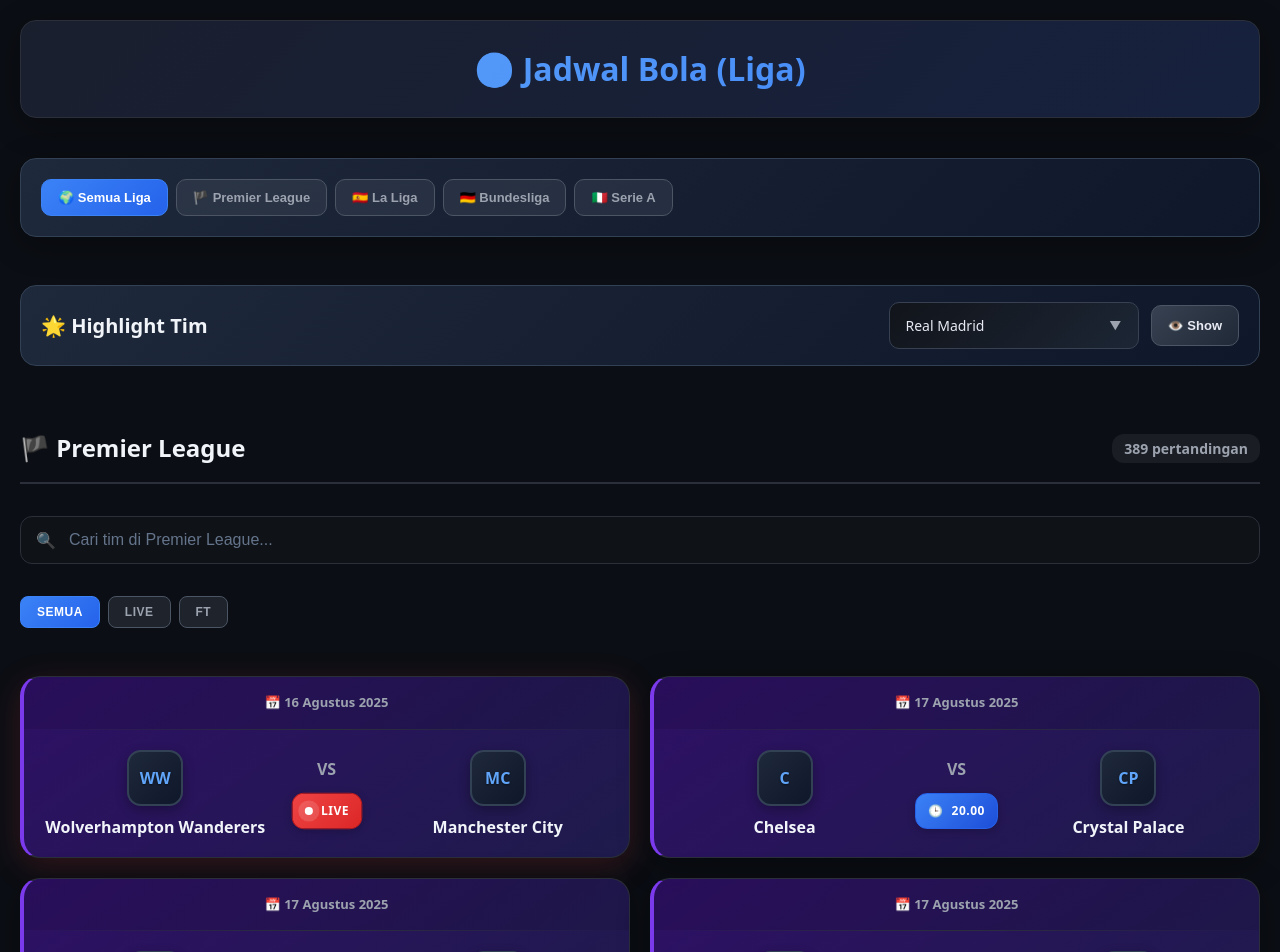
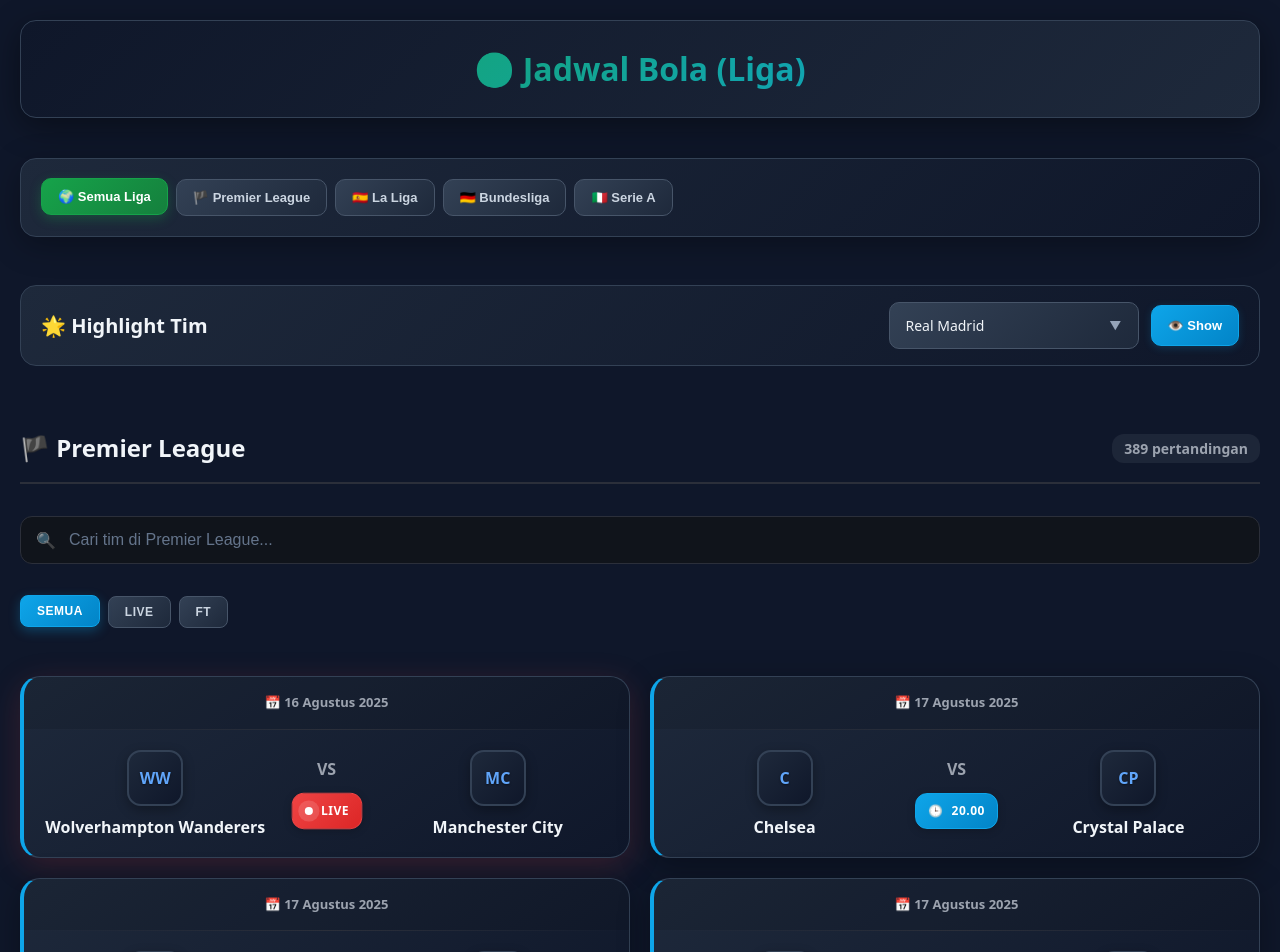
Before and after one commit to arqiarkaan/football-league-schedule, a React (Vite) app: page / in a window 1280 px wide. Shown: the top 952 px of the page. Built offline with nearby package versions, Linux system fonts and the light colour scheme.

Commit message:
refactor: color scheme adjustment

```diff
--- a/src/App.css
+++ b/src/App.css
@@ -1,3 +1,54 @@
+/* Color Scheme Variables */
+:root {
+  /* Primary Colors - Football Green Theme */
+  --primary-green: #16a34a;
+  --primary-green-light: #22c55e;
+  --primary-green-dark: #15803d;
+
+  /* Secondary Colors - Dark Slate */
+  --secondary-slate: #0f172a;
+  --secondary-slate-light: #1e293b;
+  --secondary-slate-lighter: #334155;
+
+  /* Accent Colors */
+  --accent-blue: #0ea5e9;
+  --accent-blue-light: #38bdf8;
+  --accent-blue-dark: #0284c7;
+
+  /* Neutral Scale */
+  --neutral-50: #f8fafc;
+  --neutral-100: #f1f5f9;
+  --neutral-200: #e2e8f0;
+  --neutral-300: #cbd5e1;
+  --neutral-400: #94a3b8;
+  --neutral-500: #64748b;
+  --neutral-600: #475569;
+  --neutral-700: #334155;
+  --neutral-800: #1e293b;
+  --neutral-900: #0f172a;
+
+  /* Status Colors */
+  --status-upcoming: var(--neutral-400);
+  --status-live: #ef4444;
+  --status-finished: var(--neutral-500);
+
+  /* League Colors - Subtle Differentiation */
+  --league-premier: var(--accent-blue);
+  --league-laliga: #f59e0b;
+  --league-bundesliga: #ef4444;
+  --league-seriea: var(--primary-green);
+
+  /* Semantic Colors */
+  --success: var(--primary-green);
+  --warning: #f59e0b;
+  --error: #ef4444;
+
+  /* Text Colors */
+  --text-primary: var(--neutral-100);
+  --text-secondary: var(--neutral-300);
+  --text-muted: var(--neutral-400);
+}
+
 /* Layout */
 #root {
   max-width: 1400px;
@@ -13,11 +64,15 @@
 
 /* Header */
 .topbar {
-  background: linear-gradient(135deg, #1a1f2e 0%, #16213e 100%);
+  background: linear-gradient(
+    135deg,
+    var(--secondary-slate) 0%,
+    var(--secondary-slate-light) 100%
+  );
   border-radius: 16px;
   padding: 24px;
-  border: 1px solid #2b2f3a;
-  box-shadow: 0 8px 32px rgba(0, 0, 0, 0.3);
+  border: 1px solid var(--neutral-700);
+  box-shadow: 0 8px 32px rgba(0, 0, 0, 0.4);
   margin-bottom: 16px;
 }
 
@@ -29,7 +84,11 @@
   margin: 0;
   font-size: 32px;
   font-weight: 800;
-  background: linear-gradient(135deg, #60a5fa 0%, #3b82f6 100%);
+  background: linear-gradient(
+    135deg,
+    var(--primary-green) 0%,
+    var(--accent-blue) 100%
+  );
   -webkit-background-clip: text;
   -webkit-text-fill-color: transparent;
   background-clip: text;
@@ -37,8 +96,12 @@
 
 /* Search and Filter Section */
 .sticky-section {
-  background: linear-gradient(135deg, #1e293b 0%, #0f172a 100%);
-  border: 1px solid #334155;
+  background: linear-gradient(
+    135deg,
+    var(--secondary-slate-light) 0%,
+    var(--secondary-slate) 100%
+  );
+  border: 1px solid var(--neutral-700);
   border-radius: 16px;
   padding: 20px;
   margin-bottom: 24px;
@@ -100,11 +163,15 @@
 }
 
 .league-filter {
-  background: rgba(75, 85, 99, 0.3);
-  border: 1px solid #4b5563;
+  background: linear-gradient(
+    135deg,
+    var(--neutral-700) 0%,
+    var(--neutral-800) 100%
+  );
+  border: 1px solid var(--neutral-600);
   border-radius: 10px;
   padding: 10px 16px;
-  color: #9ca3af;
+  color: var(--text-secondary);
   font-size: 13px;
   font-weight: 600;
   cursor: pointer;
@@ -113,14 +180,26 @@
 }
 
 .league-filter:hover {
-  background: rgba(75, 85, 99, 0.5);
-  border-color: #6b7280;
+  background: linear-gradient(
+    135deg,
+    var(--neutral-600) 0%,
+    var(--neutral-700) 100%
+  );
+  border-color: var(--neutral-500);
+  color: var(--text-primary);
+  transform: translateY(-1px);
 }
 
 .league-filter.active {
-  background: linear-gradient(135deg, #3b82f6 0%, #2563eb 100%);
-  border-color: #3b82f6;
+  background: linear-gradient(
+    135deg,
+    var(--primary-green) 0%,
+    var(--primary-green-dark) 100%
+  );
+  border-color: var(--primary-green);
   color: white;
+  transform: translateY(-1px);
+  box-shadow: 0 4px 12px rgba(22, 163, 74, 0.3);
 }
 
 /* Content Layout */
@@ -172,8 +251,12 @@
 
 /* Match card */
 .card.match {
-  background: linear-gradient(145deg, #1e2332 0%, #151821 100%);
-  border: 1px solid #2b2f3a;
+  background: linear-gradient(
+    145deg,
+    var(--secondary-slate-light) 0%,
+    var(--secondary-slate) 100%
+  );
+  border: 1px solid var(--neutral-700);
   border-radius: 20px;
   padding: 0;
   box-shadow: 0 8px 32px rgba(0, 0, 0, 0.3);
@@ -184,20 +267,21 @@
 .card.match:hover {
   transform: translateY(-4px);
   box-shadow: 0 12px 48px rgba(0, 0, 0, 0.4);
-  border-color: #3b82f6;
+  border-color: var(--primary-green);
 }
 
 .card.match.upcoming {
-  border-left: 4px solid #3b82f6;
+  border-left: 4px solid var(--accent-blue);
 }
 
 .card.match.live {
-  border-left: 4px solid #ef4444;
+  border-left: 4px solid var(--status-live);
   animation: liveGlow 2s ease-in-out infinite alternate;
 }
 
 .card.match.finished {
-  border-left: 4px solid #22c55e;
+  border-left: 4px solid var(--status-finished);
+  opacity: 0.85;
 }
 
 @keyframes liveGlow {
@@ -332,53 +416,73 @@
   text-shadow: 0 1px 2px rgba(0, 0, 0, 0.5);
 }
 
-/* League-specific colors */
+/* League-specific colors - Subtle differentiation */
 .card.match.league-premier-league {
-  border-left-color: #7c3aed;
-  background: linear-gradient(145deg, #2e1065 0%, #1e1b4b 100%);
+  border-left-color: var(--league-premier);
+  background: linear-gradient(
+    145deg,
+    var(--secondary-slate-light) 0%,
+    var(--secondary-slate) 100%
+  );
 }
 
 .card.match.league-premier-league:hover {
-  border-color: #7c3aed;
-  box-shadow: 0 12px 48px rgba(124, 58, 237, 0.2);
+  border-color: var(--league-premier);
+  box-shadow: 0 12px 48px rgba(14, 165, 233, 0.15);
 }
 
 .card.match.league-la-liga {
-  border-left-color: #dc2626;
-  background: linear-gradient(145deg, #7f1d1d 0%, #450a0a 100%);
+  border-left-color: var(--league-laliga);
+  background: linear-gradient(
+    145deg,
+    var(--secondary-slate-light) 0%,
+    var(--secondary-slate) 100%
+  );
 }
 
 .card.match.league-la-liga:hover {
-  border-color: #dc2626;
-  box-shadow: 0 12px 48px rgba(220, 38, 38, 0.2);
+  border-color: var(--league-laliga);
+  box-shadow: 0 12px 48px rgba(245, 158, 11, 0.15);
 }
 
 .card.match.league-bundesliga {
-  border-left-color: #f59e0b;
-  background: linear-gradient(145deg, #78350f 0%, #451a03 100%);
+  border-left-color: var(--league-bundesliga);
+  background: linear-gradient(
+    145deg,
+    var(--secondary-slate-light) 0%,
+    var(--secondary-slate) 100%
+  );
 }
 
 .card.match.league-bundesliga:hover {
-  border-color: #f59e0b;
-  box-shadow: 0 12px 48px rgba(245, 158, 11, 0.2);
+  border-color: var(--league-bundesliga);
+  box-shadow: 0 12px 48px rgba(239, 68, 68, 0.15);
 }
 
 .card.match.league-serie-a {
-  border-left-color: #059669;
-  background: linear-gradient(145deg, #064e3b 0%, #022c22 100%);
+  border-left-color: var(--league-seriea);
+  background: linear-gradient(
+    145deg,
+    var(--secondary-slate-light) 0%,
+    var(--secondary-slate) 100%
+  );
 }
 
 .card.match.league-serie-a:hover {
-  border-color: #059669;
-  box-shadow: 0 12px 48px rgba(5, 150, 105, 0.2);
+  border-color: var(--league-seriea);
+  box-shadow: 0 12px 48px rgba(22, 163, 74, 0.15);
 }
 
 /* Team Highlight Section */
 .team-highlight-section {
-  background: linear-gradient(135deg, #1e293b 0%, #0f172a 100%);
+  background: linear-gradient(
+    135deg,
+    var(--secondary-slate-light) 0%,
+    var(--secondary-slate) 100%
+  );
   border-radius: 16px;
   padding: 20px;
-  border: 1px solid #334155;
+  border: 1px solid var(--neutral-700);
   margin-bottom: 16px;
 }
 
@@ -421,13 +525,13 @@
 .select-trigger {
   background: linear-gradient(
     135deg,
-    rgba(17, 19, 24, 0.9) 0%,
-    rgba(31, 41, 55, 0.8) 100%
+    var(--neutral-700) 0%,
+    var(--neutral-800) 100%
   );
-  border: 1px solid #374151;
+  border: 1px solid var(--neutral-600);
   border-radius: 10px;
   padding: 12px 16px;
-  color: #e8eaf3;
+  color: var(--text-primary);
   font-size: 14px;
   cursor: pointer;
   display: flex;
@@ -437,34 +541,35 @@
 }
 
 .select-trigger:hover {
-  border-color: #4b5563;
+  border-color: var(--neutral-500);
   background: linear-gradient(
     135deg,
-    rgba(31, 41, 55, 0.9) 0%,
-    rgba(55, 65, 81, 0.8) 100%
+    var(--neutral-600) 0%,
+    var(--neutral-700) 100%
   );
+  transform: translateY(-1px);
 }
 
 .select-trigger.focused {
-  border-color: #3b82f6;
-  box-shadow: 0 0 0 2px rgba(59, 130, 246, 0.1);
+  border-color: var(--primary-green);
+  box-shadow: 0 0 0 2px rgba(22, 163, 74, 0.15);
 }
 
 .select-value {
   flex: 1;
   text-align: left;
-  color: #e8eaf3;
+  color: var(--text-primary);
 }
 
 .select-value:empty::before {
   content: attr(data-placeholder);
-  color: #9ca3af;
+  color: var(--text-muted);
 }
 
 .select-arrow {
   margin-left: 8px;
   transition: transform 0.2s ease;
-  color: #9ca3af;
+  color: var(--text-muted);
   font-size: 12px;
 }
 
@@ -477,12 +582,16 @@
   top: 100%;
   left: 0;
   right: 0;
-  background: rgba(17, 19, 24, 0.95);
-  border: 1px solid #374151;
+  background: linear-gradient(
+    135deg,
+    var(--secondary-slate-light) 0%,
+    var(--secondary-slate) 100%
+  );
+  border: 1px solid var(--neutral-600);
   border-radius: 10px;
   margin-top: 4px;
   z-index: 1000;
-  box-shadow: 0 10px 25px rgba(0, 0, 0, 0.3);
+  box-shadow: 0 10px 25px rgba(0, 0, 0, 0.4);
   backdrop-filter: blur(10px);
   max-height: 300px;
   overflow: hidden;
@@ -490,28 +599,32 @@
 
 .select-search {
   padding: 12px;
-  border-bottom: 1px solid #374151;
+  border-bottom: 1px solid var(--neutral-700);
 }
 
 .select-search-input {
   width: 100%;
-  background: rgba(31, 41, 55, 0.8);
-  border: 1px solid #4b5563;
+  background: linear-gradient(
+    135deg,
+    var(--neutral-800) 0%,
+    var(--neutral-900) 100%
+  );
+  border: 1px solid var(--neutral-600);
   border-radius: 8px;
   padding: 10px 12px;
-  color: #e8eaf3;
+  color: var(--text-primary);
   font-size: 14px;
   outline: none;
   transition: all 0.2s ease;
 }
 
 .select-search-input:focus {
-  border-color: #3b82f6;
-  box-shadow: 0 0 0 2px rgba(59, 130, 246, 0.1);
+  border-color: var(--primary-green);
+  box-shadow: 0 0 0 2px rgba(22, 163, 74, 0.15);
 }
 
 .select-search-input::placeholder {
-  color: #9ca3af;
+  color: var(--text-muted);
 }
 
 .select-options {
@@ -521,18 +634,27 @@
 
 .select-option {
   padding: 12px 16px;
-  color: #e8eaf3;
+  color: var(--text-primary);
   cursor: pointer;
   transition: all 0.2s ease;
   font-size: 14px;
 }
 
 .select-option:hover {
-  background: rgba(55, 65, 81, 0.5);
+  background: linear-gradient(
+    135deg,
+    var(--neutral-700) 0%,
+    var(--neutral-600) 100%
+  );
+  color: var(--text-primary);
 }
 
 .select-option.selected {
-  background: linear-gradient(135deg, #3b82f6 0%, #2563eb 100%);
+  background: linear-gradient(
+    135deg,
+    var(--primary-green) 0%,
+    var(--primary-green-dark) 100%
+  );
   color: white;
   font-weight: 600;
 }
@@ -540,7 +662,7 @@
 .select-no-results {
   padding: 16px;
   text-align: center;
-  color: #9ca3af;
+  color: var(--text-muted);
   font-style: italic;
   font-size: 14px;
 }
@@ -551,27 +673,38 @@
 }
 
 .toggle-highlight-btn {
-  background: linear-gradient(135deg, #374151 0%, #1f2937 100%);
-  border: 1px solid #4b5563;
+  background: linear-gradient(
+    135deg,
+    var(--accent-blue) 0%,
+    var(--accent-blue-dark) 100%
+  );
+  border: 1px solid var(--accent-blue);
   border-radius: 10px;
   padding: 12px 16px;
-  color: #e8eaf3;
+  color: white;
   font-size: 13px;
   font-weight: 600;
   cursor: pointer;
   transition: all 0.2s ease;
   white-space: nowrap;
+  box-shadow: 0 2px 8px rgba(14, 165, 233, 0.2);
 }
 
 .toggle-highlight-btn:hover {
-  background: linear-gradient(135deg, #4b5563 0%, #374151 100%);
-  border-color: #6b7280;
+  background: linear-gradient(
+    135deg,
+    var(--accent-blue-light) 0%,
+    var(--accent-blue) 100%
+  );
+  border-color: var(--accent-blue-light);
+  transform: translateY(-1px);
+  box-shadow: 0 4px 12px rgba(14, 165, 233, 0.3);
 }
 
 .team-matches h3 {
   margin: 0 0 16px 0;
   font-size: 16px;
-  color: #9ca3af;
+  color: var(--text-secondary);
   font-weight: 600;
 }
 
@@ -586,11 +719,15 @@
 }
 
 .pagination-btn {
-  background: rgba(75, 85, 99, 0.3);
-  border: 1px solid #4b5563;
+  background: linear-gradient(
+    135deg,
+    var(--neutral-700) 0%,
+    var(--neutral-800) 100%
+  );
+  border: 1px solid var(--neutral-600);
   border-radius: 8px;
   padding: 10px 14px;
-  color: #9ca3af;
+  color: var(--text-secondary);
   font-size: 14px;
   font-weight: 600;
   cursor: pointer;
@@ -602,17 +739,26 @@
 }
 
 .pagination-btn:hover:not(:disabled):not(.ellipsis) {
-  background: rgba(75, 85, 99, 0.5);
-  border-color: #6b7280;
+  background: linear-gradient(
+    135deg,
+    var(--neutral-600) 0%,
+    var(--neutral-700) 100%
+  );
+  border-color: var(--neutral-500);
+  color: var(--text-primary);
   transform: translateY(-1px);
 }
 
 .pagination-btn.active {
-  background: linear-gradient(135deg, #3b82f6 0%, #2563eb 100%);
-  border-color: #3b82f6;
+  background: linear-gradient(
+    135deg,
+    var(--primary-green) 0%,
+    var(--primary-green-dark) 100%
+  );
+  border-color: var(--primary-green);
   color: white;
   transform: translateY(-1px);
-  box-shadow: 0 4px 12px rgba(59, 130, 246, 0.3);
+  box-shadow: 0 4px 12px rgba(22, 163, 74, 0.3);
 }
 
 .pagination-btn:disabled {
@@ -641,11 +787,15 @@
 }
 
 .status-filter {
-  background: rgba(75, 85, 99, 0.3);
-  border: 1px solid #4b5563;
+  background: linear-gradient(
+    135deg,
+    var(--neutral-700) 0%,
+    var(--neutral-800) 100%
+  );
+  border: 1px solid var(--neutral-600);
   border-radius: 8px;
   padding: 8px 16px;
-  color: #9ca3af;
+  color: var(--text-secondary);
   font-size: 12px;
   font-weight: 600;
   cursor: pointer;
@@ -655,14 +805,26 @@
 }
 
 .status-filter:hover {
-  background: rgba(75, 85, 99, 0.5);
-  border-color: #6b7280;
+  background: linear-gradient(
+    135deg,
+    var(--neutral-600) 0%,
+    var(--neutral-700) 100%
+  );
+  border-color: var(--neutral-500);
+  color: var(--text-primary);
+  transform: translateY(-1px);
 }
 
 .status-filter.active {
-  background: linear-gradient(135deg, #3b82f6 0%, #2563eb 100%);
-  border-color: #3b82f6;
+  background: linear-gradient(
+    135deg,
+    var(--accent-blue) 0%,
+    var(--accent-blue-dark) 100%
+  );
+  border-color: var(--accent-blue);
   color: white;
+  transform: translateY(-1px);
+  box-shadow: 0 4px 12px rgba(14, 165, 233, 0.3);
 }
 
 /* No matches message */
@@ -699,22 +861,30 @@
 }
 
 .pill-upcoming {
-  background: linear-gradient(135deg, #3b82f6 0%, #1d4ed8 100%);
+  background: linear-gradient(
+    135deg,
+    var(--accent-blue) 0%,
+    var(--accent-blue-dark) 100%
+  );
   color: white;
-  border: 1px solid #2563eb;
+  border: 1px solid var(--accent-blue);
 }
 
 .pill-live {
-  background: linear-gradient(135deg, #ef4444 0%, #dc2626 100%);
+  background: linear-gradient(135deg, var(--status-live) 0%, #dc2626 100%);
   color: white;
-  border: 1px solid #b91c1c;
+  border: 1px solid var(--status-live);
   animation: livePulse 1.5s ease-in-out infinite alternate;
 }
 
 .pill-finished {
-  background: linear-gradient(135deg, #22c55e 0%, #16a34a 100%);
-  color: white;
-  border: 1px solid #15803d;
+  background: linear-gradient(
+    135deg,
+    var(--status-finished) 0%,
+    var(--neutral-600) 100%
+  );
+  color: var(--text-primary);
+  border: 1px solid var(--status-finished);
 }
 
 @keyframes livePulse {
--- a/src/App.tsx
+++ b/src/App.tsx
@@ -636,7 +636,7 @@
                   className="toggle-highlight-btn"
                   onClick={() => setShowTeamHighlight(!showTeamHighlight)}
                 >
-                  {showTeamHighlight ? '👁️ Hide' : '👁️ Show'}
+                  {showTeamHighlight ? '😑 Hide' : '👁️ Show'}
                 </button>
               </div>
             </div>
--- a/src/index.css
+++ b/src/index.css
@@ -1,7 +1,7 @@
 :root {
   color-scheme: dark;
-  color: #e8eaf3;
-  background-color: #0b0e14;
+  color: #f1f5f9;
+  background-color: #0f172a;
   font-family: ui-sans-serif, system-ui, -apple-system, Segoe UI, Roboto, Ubuntu,
     Cantarell, Noto Sans, Arial, 'Apple Color Emoji', 'Segoe UI Emoji';
   line-height: 1.5;
```
